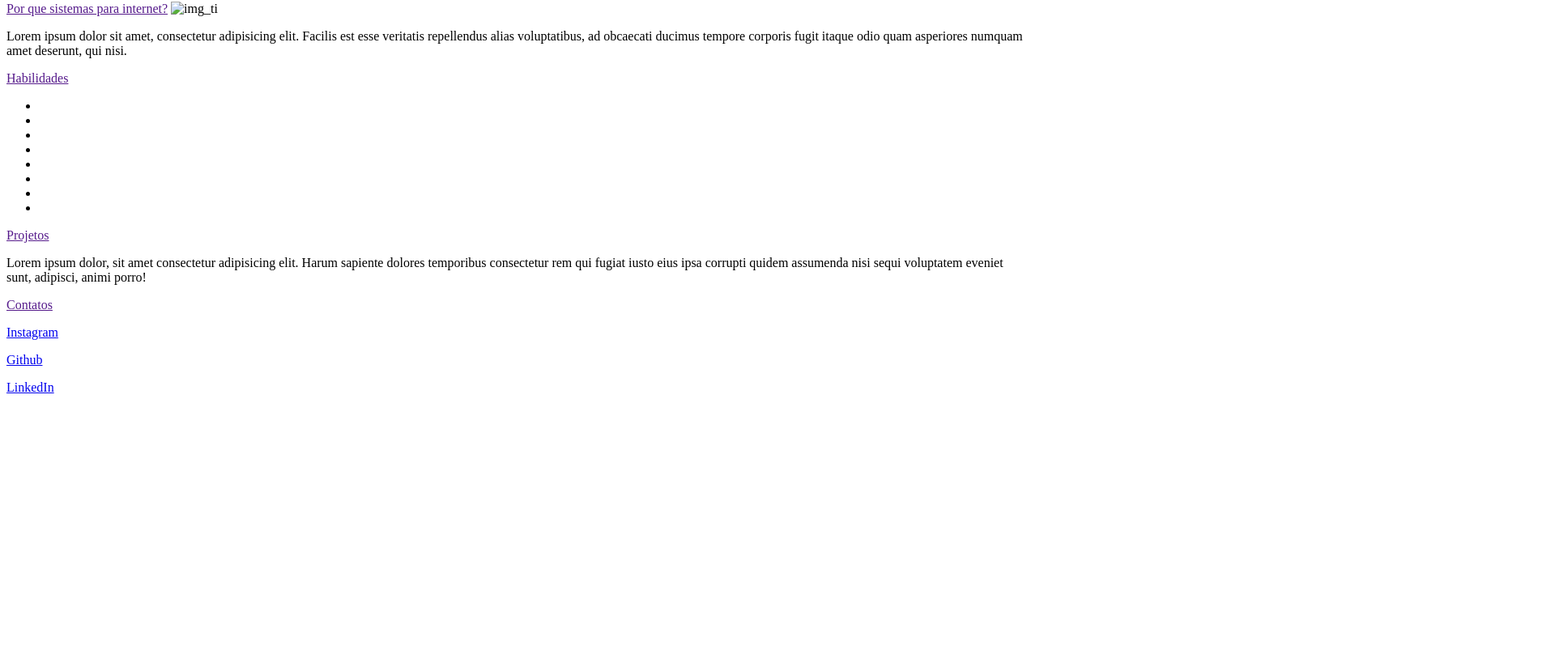
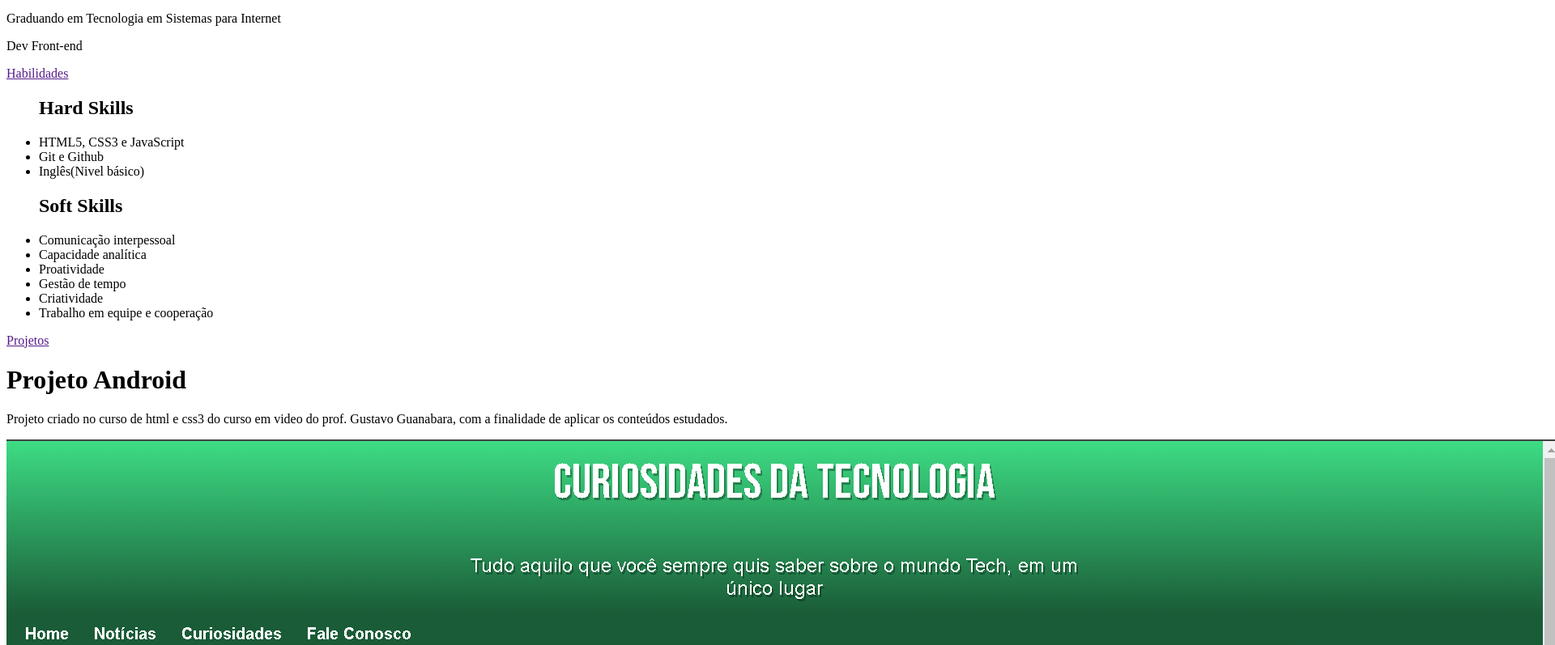
Before and after one commit to Franciscofernandes01/Sistemas-para-internet_faculdade, a plain HTML site: page portifolio/portifolio.html in a window 1280 px wide. Shown: the part 346-1143 px from the top of the page at 81% size, 1920 px wide, since content can reach past the window. Before the commit the page ends 850 px from the top, so only its background shows below. Drawn offline with Linux system fonts and the light colour scheme.

Commit message:
atualização estrutura
ficou pendente só linkar o menu

```diff
--- a/portifolio/portifolio.html
+++ b/portifolio/portifolio.html
@@ -8,41 +8,45 @@
 </head>
 <body>
     <head>
+        <img src="images/perfil_250.png" alt="foto_perfil">
         <nav>
-            <a href="#" id="eu">Quem sou?</a>
-            <a href="">Por que sistemas para internet?</a>
-            <a href="">Habilidades</a>
+            <a href="">Habilidades</a><!--código e outros-->
             <a href="">Projetos</a>
             <a href="">Contatos</a>
         </nav>
     </head>
     <main>
-        <a href="#">Quem sou?</a>
-            <img src="images/perfil_250.png" alt="foto_perfil">
-            <p>Lorem ipsum dolor sit amet consectetur adipisicing elit. Maxime, nostrum! At excepturi veritatis maiores dolore assumenda quisquam itaque quidem nobis recusandae. Rem cupiditate repellendus maiores animi excepturi voluptatem ab quae?</p>
-        <a href="">Por que sistemas para internet?</a>
-            <img src="#" alt="img_ti">
-            <p>Lorem ipsum dolor sit amet, consectetur adipisicing elit. Facilis est esse veritatis repellendus alias voluptatibus, ad obcaecati ducimus tempore corporis fugit itaque odio quam asperiores numquam amet deserunt, qui nisi.</p>
+        <h1>Fracisco Fernandes</h1>
+        <p>Graduando em Tecnologia em Sistemas para Internet</p>
+        <p>Dev Front-end</p>
         <a href="">Habilidades</a>
+             <ul>
+               <h2>Hard Skills</h2>
+                <li>HTML5, CSS3 e JavaScript</li>
+                <li>Git e Github</li>
+                <li>Inglês(Nivel básico)</li>
+            </ul>
             <ul>
-                <li></li>
-                <li></li>
-                <li></li>
-                <li></li>
-                <li></li>
-                <li></li>
-                <li></li>
-                <li></li>
+                <h2>Soft Skills</h2>
+                <li>Comunicação interpessoal</li>
+                <li>Capacidade analítica</li>
+                <li>Proatividade</li>
+                <li>Gestão de tempo</li>
+                <li>Criatividade</li>
+                <li>Trabalho em equipe e cooperação</li>
             </ul>
+
         <a href="">Projetos</a>
-            <p>Lorem ipsum dolor, sit amet consectetur adipisicing elit. Harum sapiente dolores temporibus consectetur rem qui fugiat iusto eius ipsa corrupti quidem assumenda nisi sequi voluptatem eveniet sunt, adipisci, animi porro!</p>
+            <h1>Projeto Android</h1>
+            <p>Projeto criado no curso de html e css3 do curso em video do prof. Gustavo Guanabara, com a finalidade de aplicar os conteúdos estudados.</p>
+            <img src="images/projeto_andoid.png" alt="Projeto andoid">
+    </main>
+    <footer>
         <a href="">Contatos</a>
         <p><a href="https://www.instagram.com/francisco_._.fernandes_._/" target="_blank">Instagram</a></p>
-        <p><a href="https://github.com/">Github</a></p>
-        <p><a href="https://br.linkedin.com/">LinkedIn</a></p>
-    </main>
-    <footer>
-
+        <p><a href="https://github.com/" target="_blank">Github</a></p>
+        <p><a href="https://br.linkedin.com/" target="_blank">LinkedIn</a></p>
+        Criado por <strong>Francisco Fernandes</strong>
     </footer>
 </body>
 </html>
```
Also changed, not shown: portifolio/images/perfil.jpg (deleted), portifolio/images/projeto_andoid.png (added), portifolio/notas/sobre mim.txt (deleted).
